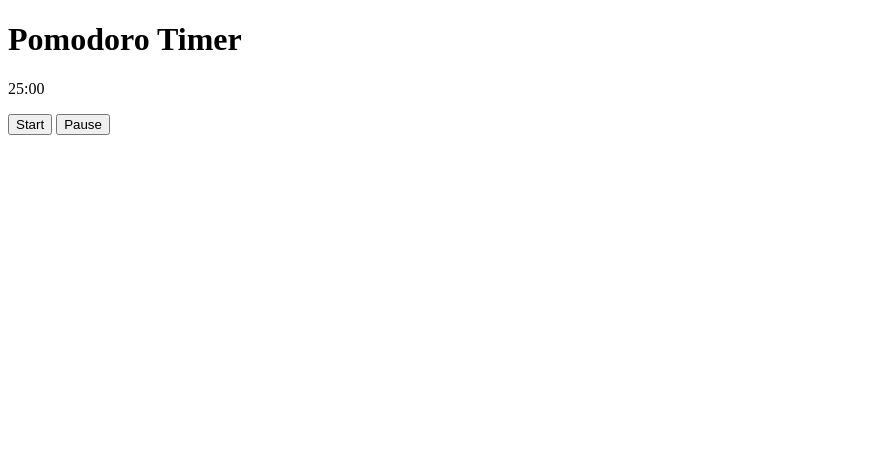
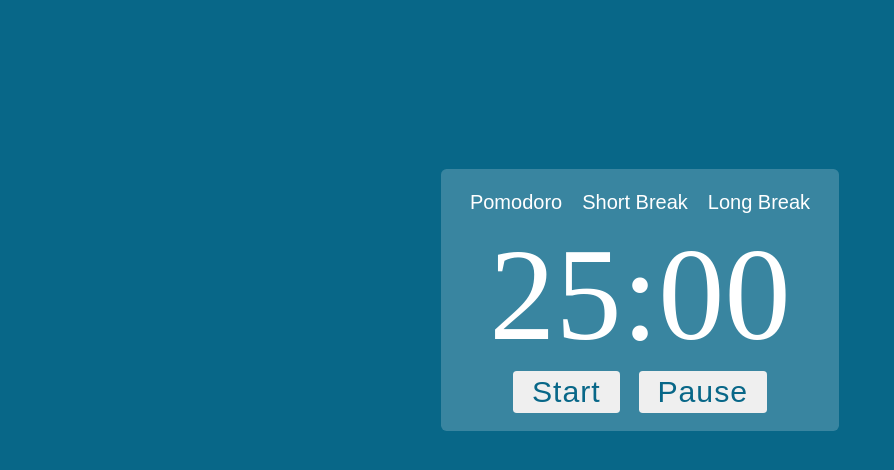
Before and after one commit to java-hater/pomodoro-timer, a plain HTML site: page index.html in a window 1280 px wide. Shown: the whole page, without its empty margins (0-894 px from the left). Drawn offline with Linux system fonts and the light colour scheme.

Commit message:
added multiple timers, color change, styling

```diff
--- a/index.html
+++ b/index.html
@@ -7,12 +7,18 @@
     <link rel="stylesheet" href="style.css">
 
 </head>
-<body>
-    <div id="container">
-        <h1>Pomodoro Timer</h1>
-        <p id="countdown">25:00</p>
-        <button id="button">Start</button>
-        <button id="pause">Pause</button>
+<body id="body">
+    <div class="container">
+        <div class = "pomotype">
+            <button class="small-button" id="pomodoro-button">Pomodoro</button>
+            <button class="small-button" id="short-break-button">Short Break</button>
+            <button class="small-button" id="long-break-button">Long Break</button>
+        </div>
+        <p class="countdown" id="countdown">25:00</p>
+        <div class="buttons">
+            <button class="count-button" id="button">Start</button>
+            <button class="count-button" id="pause">Pause</button>
+        </div>
     </div>
     <script src="script.js"></script>
 
--- a/script.js
+++ b/script.js
@@ -2,10 +2,20 @@ const button = document.getElementById('button');
 const countdown = document.getElementById('countdown');
 const pause = document.getElementById('pause');
 const title = document.getElementById('title');
+const body = document.getElementById('body');
+const count_button = document.getElementsByClassName('count-button');
+
+const colors = ["#086788", "#75BBA7", "#C17767"];
+
+const pomodoro_time = document.getElementById('pomodoro-button');
+const short_break_time = document.getElementById('short-break-button');
+const long_break_time = document.getElementById('long-break-button');
+
 let running = false;
 
 let timeleft = 1500; //25 minutes
 let interval;
+let current_timer = 0; //0 = Pomodoro; 1 = Short Break; 2 = Long Break
 
 const update_countdown = () => {
   const mins = Math.floor(timeleft / 60);
@@ -40,5 +50,32 @@ const pause_countdown = () => {
   running = false;
 };
 
+function timer_handler(newtime) {
+  clearInterval(interval);
+  timeleft = newtime;
+  running = false;
+  update_countdown();
+  body.style.background = colors[current_timer];
+  count_button[0].style.color = colors[current_timer];
+  count_button[1].style.color = colors[current_timer];
+  console.log(current_timer);
+}
+
+const focushandler = () => {
+  current_timer = 0;
+  timer_handler(1500);
+};
+const shorthandler = () => {
+  current_timer = 1
+  timer_handler(300);
+};
+const longhandler = () => {
+  current_timer = 2
+  timer_handler(1200);
+};
+
 button.addEventListener("click", start_countdown);
 pause.addEventListener("click", pause_countdown);
+pomodoro_time.addEventListener("click", focushandler);
+short_break_time.addEventListener("click", shorthandler);
+long_break_time.addEventListener("click", longhandler);
--- a/style.css
+++ b/style.css
@@ -0,0 +1,86 @@
+:root {
+    --focus: #086788;
+    --short: #D1F0B1;
+    --long: #B6CB9E;
+}
+
+* {
+    margin: 0;
+    padding: 0;
+    box-sizing: border-box;
+}
+
+body {
+    background: var(--focus);
+    display: flex;
+    align-items: center;
+    flex-direction: column;
+    justify-content: center;
+    min-height: 75vh;
+}
+
+.top-bar {
+    padding: 1cm;
+    display: flex;
+    flex-direction: row;
+    justify-content: start;
+    color: white;
+    background-color: rgba(255, 255, 255, 0.2);
+}
+
+.container {
+    display: flex;
+    flex-direction: column;
+    align-items: center;
+    justify-content: center;
+    color:white;
+    background-color: rgba(255, 255, 255, 0.2);
+    border-radius: 0.15cm;
+    padding: 0.5cm;
+    margin: 1cm;
+}
+
+.pomotype {
+    /*These are used to change the background
+    color and timer amount.*/
+    display: flex;
+    flex-direction: row;
+}
+
+.small-button {
+    border:none;
+    border-radius: 0.1cm;
+    padding: 0.1cm;
+    color:white;
+    background-color: rgba(0, 0, 0, 0);
+    font-size: 20px;
+    padding-right: 10px;
+    padding-left: 10px;
+}
+.small-button:active {
+    background-color: rgba(0, 0, 0, 0.1);
+}
+
+.countdown {
+    font-size: 3.5cm;
+}
+
+.buttons {
+    display: flex;
+    gap: 0.5cm;
+}
+
+.count-button {
+    font-size: 0.8cm;
+    letter-spacing: 1px;
+    padding: 0.1cm 0.5cm;
+    border-radius: 0.1cm;
+    border:none;
+
+    cursor:pointer;
+    color: var(--focus);
+}
+
+.count-button:focus {
+    transform: translateY(2px);
+}
```
